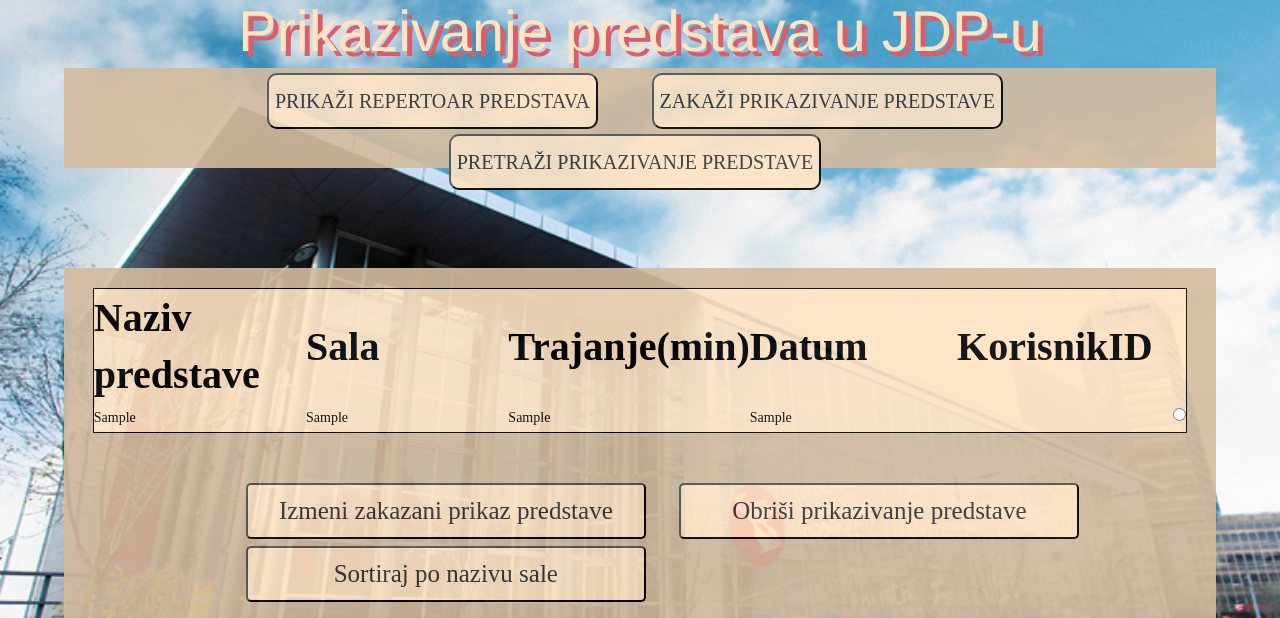
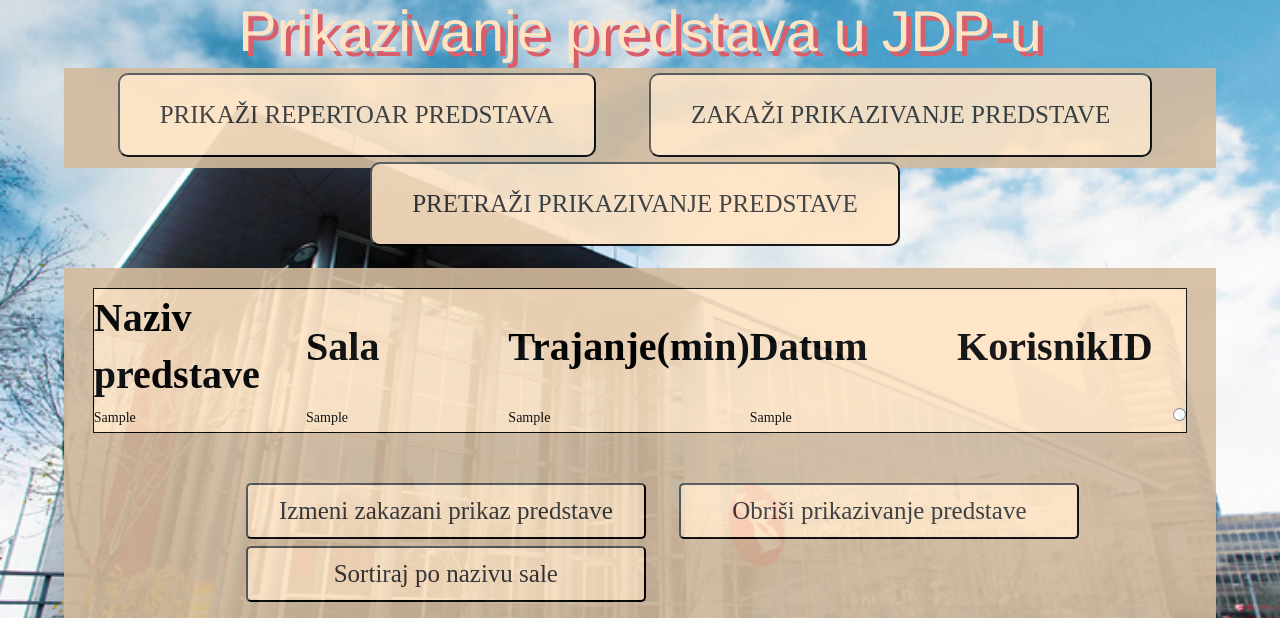
Before and after one commit to anaa125/domaci-php-oop-mysql, a PHP site: page /home.php in a window 1280 px wide. Shown: the top 618 px of the page. Run offline with PHP 8.4, Linux system fonts and the light colour scheme; the visitor is signed in with stand-in values (Sample User, id 1); tables that the repository leaves empty or names only in its code hold one stand-in row (values such as "Sample post"); data that the repository does not hold is empty.

Commit message:
izmena css

```diff
--- a/css/druga.css
+++ b/css/druga.css
@@ -1,17 +1,14 @@
 * {
-
-    font-family: 'Galada';
-
+    font-family: "Galada";
   }
 
-body{
+  body {
     background-image: url("../img/jdp2.jpg");
     background-size: 100% 100%;
     background-repeat: no-repeat;
     background-attachment: fixed;
   }
   #naslov {
-
     font-size: 4.5vw;
     text-align: center;
     color: bisque;
@@ -19,27 +16,25 @@ body{
     margin-top: 0px;
     margin-bottom: 5px;
   }
-.zaglavlje{
+  .zaglavlje {
     background-color: rgb(211, 187, 158);
     opacity: 90%;
     height: 100px;
     width: 90%;
     margin-left: auto;
     margin-right: auto;
+  }
 
-}
   .zaglavlje ul {
     text-align: center;
   }
 
-
-  .zaglavlje ul li button {
+  .zaglavlje button {
     background-color: bisque;
-    font-size: 20px;
+    font-size: 25px;
     border-radius: 10px;
-    text-transform: 15px 40px;
-
-
+    padding: 15px 40px;
+    text-transform: uppercase;
   }
   button:hover {
     opacity: 0.8;
```
Lines whose indentation alone changed are shown as unchanged.
